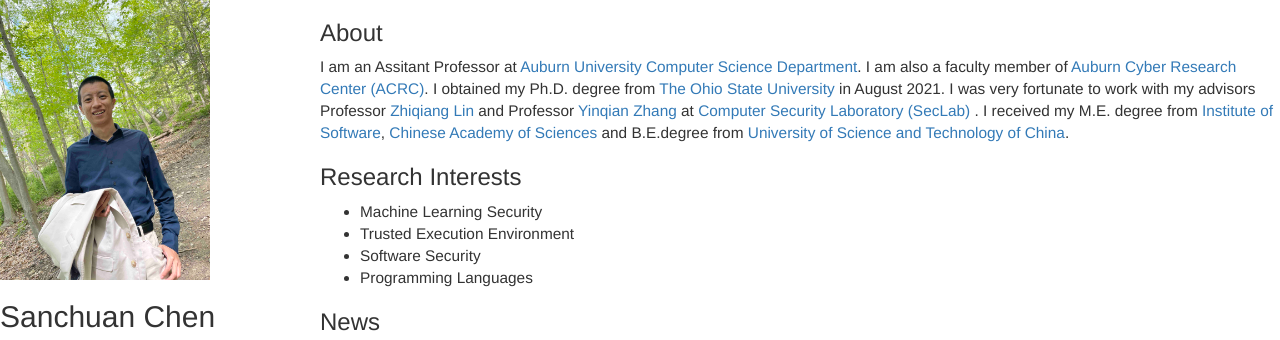
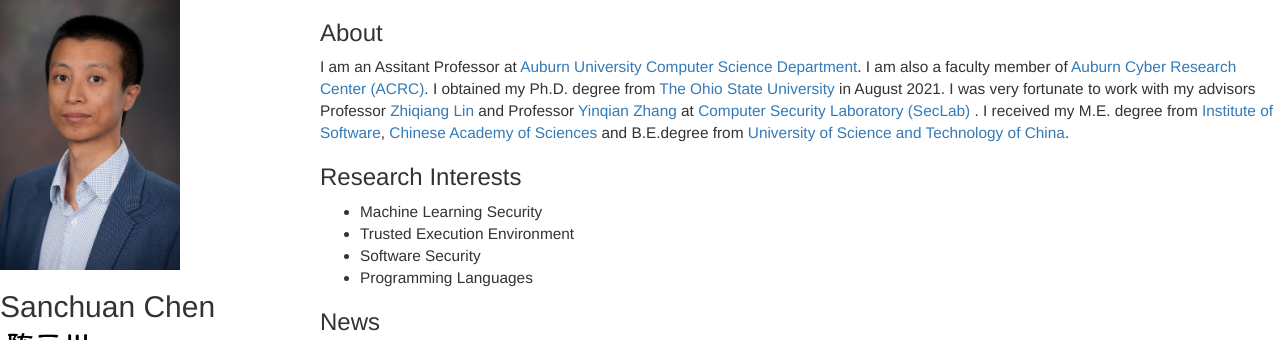
Before and after one commit to schuan/schuan.github.io, a plain HTML site: page index.html in a window 1280 px wide. Shown: the top 340 px of the page. Drawn offline with nearby package versions, Linux system fonts and the light colour scheme; some icons are missing.

Commit message:
Update index.html

```diff
--- a/index.html
+++ b/index.html
@@ -32,8 +32,9 @@
 <img src="photo_1.jpg" style="width:150px;height:200px;">
 <img src="avatar.png" style="width:277px;height:300px;">
 <img src="avatar.png" style="width:185px;height:200px;">
+<img src="avatar.jpg" style="width:210px;height:280px;">
 //-->
-<img src="avatar.jpg" style="width:210px;height:280px;">
+<img src="sanchuan.jpg" style="width:180px;height:270px;">
 </div>
 <div id = "name">
 <h2>Sanchuan Chen</h2>
```
